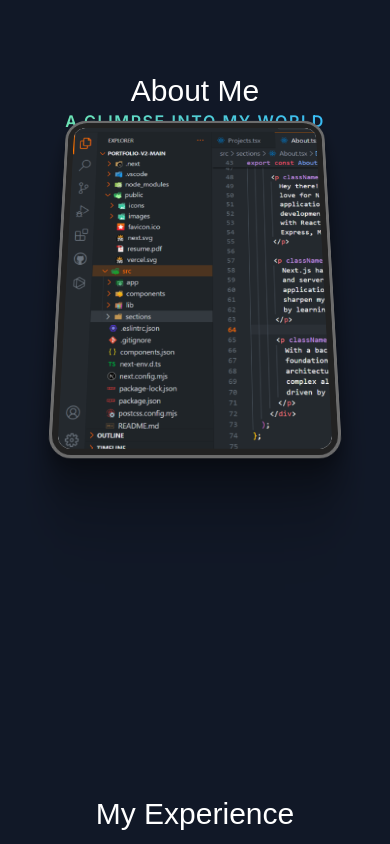
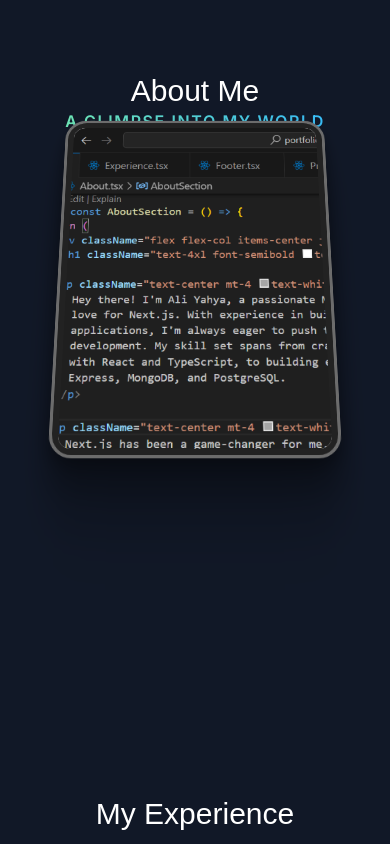
Before and after one commit to CodebyAliyah/next-portify, a Next.js app: page / in a window 390 px wide. Shown: the part 860-1704 px from the top of the page. Built offline with nearby package versions, Linux system fonts and the light colour scheme; a web font is replaced by a local one.

Commit message:
git commit -m "initialize comment "

```diff
--- a/src/sections/About.tsx
+++ b/src/sections/About.tsx
@@ -32,7 +32,7 @@ export const AboutSection = () => {
           alt="hero"
           height={720}
           width={1600}
-          className="mx-auto rounded-2xl object-cover h-full object-left md:hidden "
+          className="mx-auto rounded-2xl object-cover w-full h-[75vh] sm:h-[85vh] md:hidden"
           draggable={false}
         />
       </ContainerScroll>
```
Also changed, not shown: public/images/aboutme (2).png.
